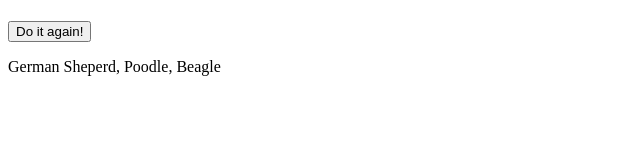
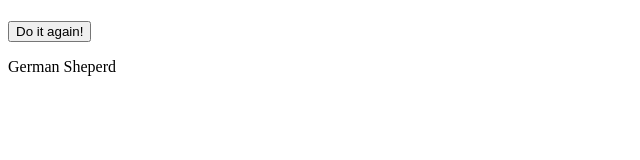
Before and after one commit to jvfon/vanillaJS, a plain HTML site: page index.html in a window 1280 px wide. Both pictures are taken after a click on the button "Do it again!". Shown: the full height of the page, 0-640 px from the left. Drawn offline with Linux system fonts and the light colour scheme.

Commit message:
element 0

```diff
--- a/index.html
+++ b/index.html
@@ -15,7 +15,7 @@
      document.getElementById("looper").onclick=function(){
          var dogs=["German Sheperd", " Poodle", " Beagle"];
 
-         document.getElementById("target").innerHTML = dogs;
+         document.getElementById("target").innerHTML = dogs[0];
      }
 </script>
 
```
